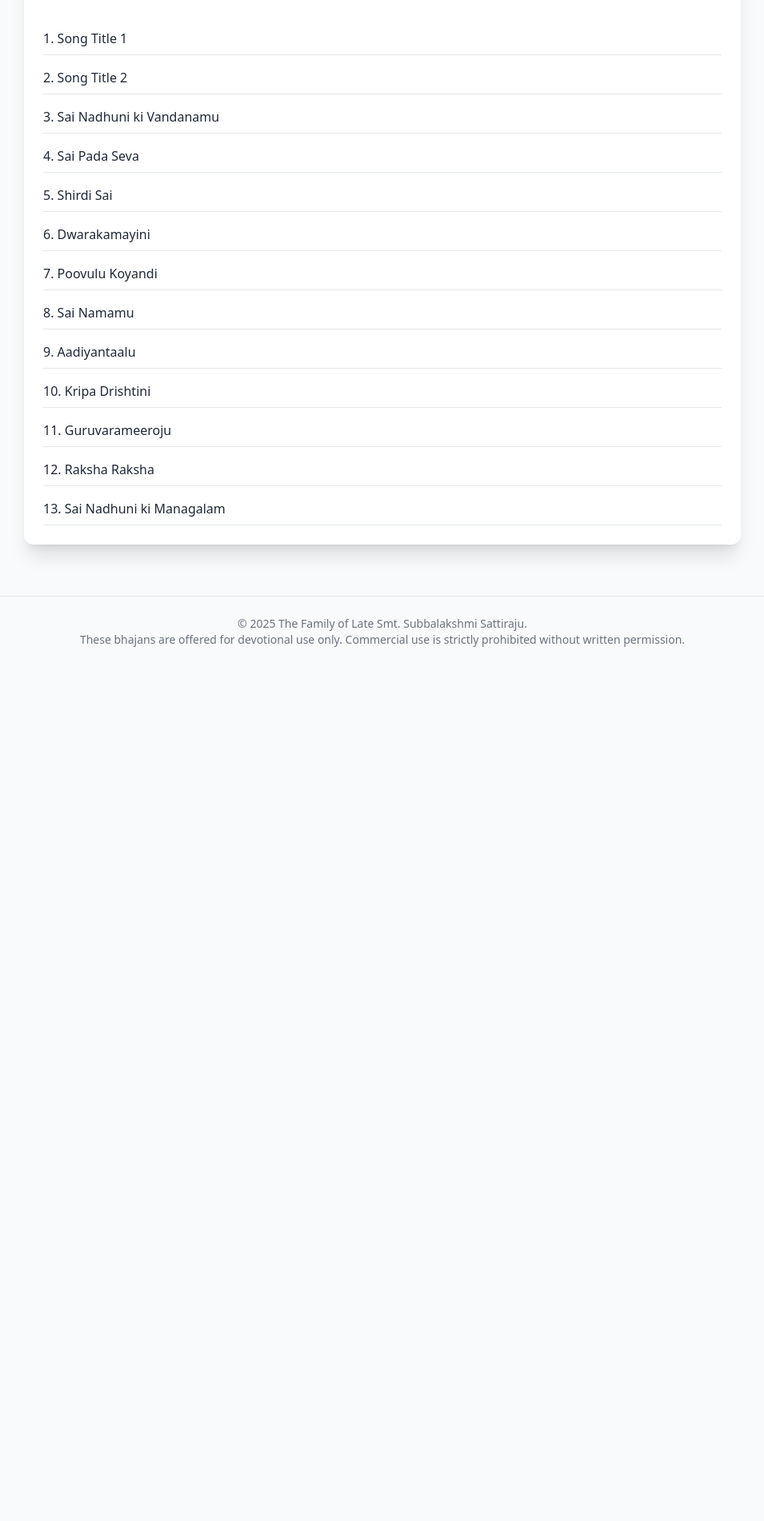
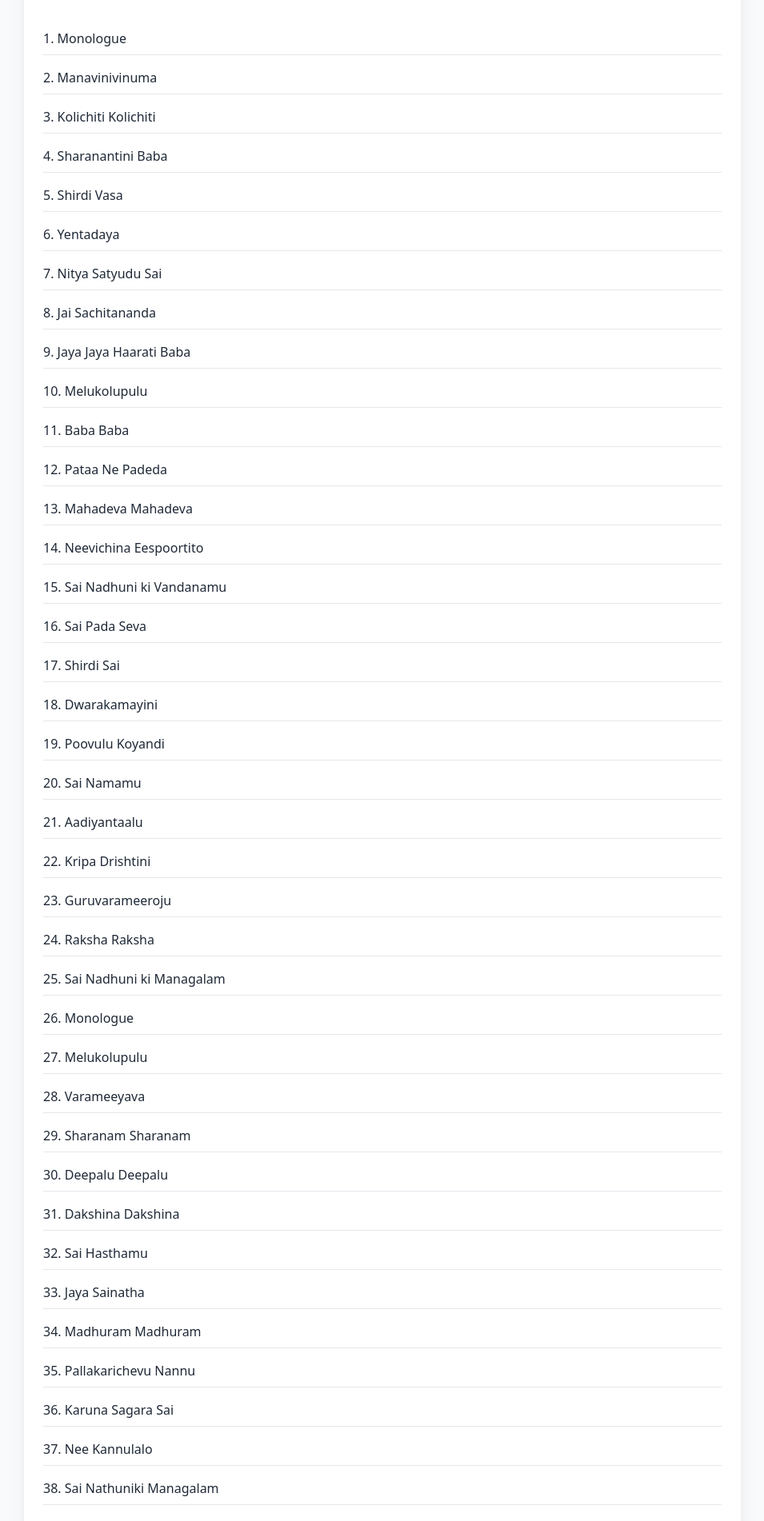
Before and after one commit to shekhar1971/saisubhanjali.com, a Next.js app: page /bhajans/play-all in a window 1280 px wide. Shown: the part 300-2202 px from the top of the page at 80% size, without its empty margins (162-1117 px from the left). Before the commit the page ends 1134 px from the top, so only its background shows below. Built offline with nearby package versions, Linux system fonts and the light colour scheme.

Commit message:
Update CDsData.ts

```diff
--- a/components/CDsData.ts
+++ b/components/CDsData.ts
@@ -1,69 +1,99 @@
 export const baseURL =
-  "https://juotvbuuyiisjjviqofc.supabase.co/storage/v1/object/public/sai-subhanjali-audio/";
+  'https://juotvbuuyiisjjviqofc.supabase.co/storage/v1/object/public/sai-subhanjali-audio/';
 
 export const CDs = [
   {
     cdNumber: "CD1",
     songs: [
-      {
-        file: "01 Track 1-songname.mp3",
-        title: "Song Title 1",
-      },
-      {
-        file: "01 Track 2-songname.mp3",
-        title: "Song Title 2",
-      },
-      // Add other CD1 songs here
+      { file: '01 Track 1-Monologue.mp3', title: 'Monologue' },
+      { file: '01 Track 2-Manavinivinuma.mp3', title: 'Manavinivinuma' },
+      { file: '01 Track 3-Kolichiti Kolichiti.mp3', title: 'Kolichiti Kolichiti' },
+      { file: '01 Track 4-Sharanantini Baba.mp3', title: 'Sharanantini Baba' },
+      { file: '01 Track 5-Shirdi Vasa.mp3', title: 'Shirdi Vasa' },
+      { file: '01 Track 6-Yentadaya.mp3', title: 'Yentadaya' },
+      { file: '01 Track 7-Nitya Satyudu Sai.mp3', title: 'Nitya Satyudu Sai' },
+      { file: '01 Track 8-Jai Sachitananda.mp3', title: 'Jai Sachitananda' },
+      { file: '01 Track 9-Jaya Jaya Haarati Baba.mp3', title: 'Jaya Jaya Haarati Baba' },
+      { file: '01 Track 10-Melukolupulu.mp3', title: 'Melukolupulu' },
+      { file: '01 Track 11-Baba Baba.mp3', title: 'Baba Baba' },
+      { file: '01 Track 12-Pataa Ne Padeda.mp3', title: 'Pataa Ne Padeda' },
+      { file: '01 Track 13-Mahadeva Mahadeva.mp3', title: 'Mahadeva Mahadeva' },
+      { file: '01 Track 14-Neevichina Eespoortito.mp3', title: 'Neevichina Eespoortito' },
     ],
   },
   {
     cdNumber: "CD2",
     songs: [
-      {
-        file: "02 Track 1-Sai Nadhuni ki Vandanamu.mp3",
-        title: "Sai Nadhuni ki Vandanamu",
+      { file: '02 Track 1-Sai Nadhuni ki Vandanamu.mp3', title: 'Sai Nadhuni ki Vandanamu' },
+      { file: '02 Track 2-Sai Pada Seva.mp3', title: 'Sai Pada Seva' },
+      { file: '02 Track 3-Shirdi Sai.mp3', title: 'Shirdi Sai' },
+      { file: '02 Track 4-Dwarakamayini.mp3', title: 'Dwarakamayini' },
+      { file: '02 Track 5-Poovulu Koyandi.mp3', title: 'Poovulu Koyandi' },
+      { file: '02 Track 6-Sai Namamu.mp3', title: 'Sai Namamu' },
+      { file: '02 Track 7-Aadiyantaalu.mp3', title: 'Aadiyantaalu' },
+      { file: '02 Track 8-Kripa Drishtini.mp3', title: 'Kripa Drishtini' },
+      { file: '02 Track 9-Guruvarameeroju.mp3', title: 'Guruvarameeroju' },
+      { file: '02 Track 10-Raksha Raksha.mp3', title: 'Raksha Raksha' },
+      { file: '02 Track 11-Sai Nadhuni ki Managalam.mp3', title: 'Sai Nadhuni ki Managalam' },
+    ],
   },
   {
-        file: "02 Track 2-Sai Pada Seva.mp3",
-        title: "Sai Pada Seva",
+    cdNumber: "CD3",
+    songs: [
+      { file: '03 Track 1-Monologue.mp3', title: 'Monologue' },
+      { file: '03 Track 2-Melukolupulu.mp3', title: 'Melukolupulu' },
+      { file: '03 Track 3-Varameeyava.mp3', title: 'Varameeyava' },
+      { file: '03 Track 4-Sharanam Sharanam.mp3', title: 'Sharanam Sharanam' },
+      { file: '03 Track 5-Deepalu Deepalu.mp3', title: 'Deepalu Deepalu' },
+      { file: '03-Track 6-Dakshina Dakshina.mp3', title: 'Dakshina Dakshina' },
+      { file: '03-Track 7-Sai Hasthamu.mp3', title: 'Sai Hasthamu' },
+      { file: '03 Track 8-Jaya Sainatha.mp3', title: 'Jaya Sainatha' },
+      { file: '03 Track 9-Madhuram Madhuram.mp3', title: 'Madhuram Madhuram' },
+      { file: '03 Track 10-Pallakarichevu Nannu.mp3', title: 'Pallakarichevu Nannu' },
+      { file: '03 Track 11-Karuna Sagara Sai.mp3', title: 'Karuna Sagara Sai' },
+      { file: '03-Track 12-Nee Kannulalo.mp3', title: 'Nee Kannulalo' },
+      { file: '03 Track 13-Sai Nathuniki Managalam.mp3', title: 'Sai Nathuniki Managalam' },
+      { file: '03 Track 14-Sayaninchu.mp3', title: 'Sayaninchu' },
+    ],
   },
   {
-        file: "02 Track 3-Shirdi Sai.mp3",
-        title: "Shirdi Sai",
+    cdNumber: "CD4",
+    songs: [
+      { file: '04 Track 1-Akhianda Koti.mp3', title: 'Akhianda Koti' },
+      { file: '04 Track 2- Sairam Sairam.mp3', title: 'Sairam Sairam' },
+      { file: '04 Track 3-Aasanamu Vesaanu.mp3', title: 'Aasanamu Vesaanu' },
+      { file: '04 Track 4-Koluvai Vunavu.mp3', title: 'Koluvai Vunavu' },
+      { file: '04 Track 5-Kalaloki Rava.mp3', title: 'Kalaloki Rava' },
+      { file: '04 Track 6-Akhanda Vishwam.mp3', title: 'Akhanda Vishwam' },
+      { file: '04 Track 7-Amma Lalithambika.mp3', title: 'Amma Lalithambika' },
+      { file: '04 Track 8-Shamboo Shamboo.mp3', title: 'Shamboo Shamboo' },
+      { file: '04 Track 9-Mata Saraswati.mp3', title: 'Mata Saraswati' },
+      { file: '04 Track 10-Namastute.mp3', title: 'Namastute' },
+      { file: '04 Track 11-Govinda Govinda.mp3', title: 'Govinda Govinda' },
+      { file: '04 Track 12-Tallivi Neeve.mp3', title: 'Tallivi Neeve' },
+      { file: '04 Track 13-Aaraginchu.mp3', title: 'Aaraginchu' },
+      { file: '04 Track 14-Mangalam.mp3', title: 'Mangalam' },
+    ],
   },
   {
-        file: "02 Track 4-Dwarakamayini.mp3",
-        title: "Dwarakamayini",
+    cdNumber: "CD5",
+    songs: [
+      { file: '05 Track 1-Om Sai Vandanamu.mp3', title: 'Om Sai Vandanamu' },
+      { file: '05 Track 2- Vinayaka.mp3', title: 'Vinayaka' },
+      { file: '05 Track 3-Sai O Sai.mp3', title: 'Sai O Sai' },
+      { file: '05 Track 4-Hanumanthaiya.mp3', title: 'Hanumanthaiya' },
+      { file: '05 Track 5-Yanta Chusina.mp3', title: 'Yanta Chusina' },
+      { file: '05 Track 6-Tirupathi Venkata Ramana.mp3', title: 'Tirupathi Venkata Ramana' },
+      { file: '05 Track 7-Sai Neeve.mp3', title: 'Sai Neeve' },
+      { file: '05 Track 8-Sharanam Sharanam Aiyappa.mp3', title: 'Sharanam Sharanam Aiyappa' },
+      { file: '05 Track 9-Sheeladhi Anugramam.mp3', title: 'Sheeladhi Anugramam' },
+      { file: '05 Track 10-Managalam.mp3', title: 'Managalam' },
+    ],
   },
   {
-        file: "02 Track 5-Poovulu Koyandi.mp3",
-        title: "Poovulu Koyandi",
-      },
-      {
-        file: "02 Track 6-Sai Namamu.mp3",
-        title: "Sai Namamu",
-      },
-      {
-        file: "02 Track 7-Aadiyantaalu.mp3",
-        title: "Aadiyantaalu",
-      },
-      {
-        file: "02 Track 8-Kripa Drishtini.mp3",
-        title: "Kripa Drishtini",
-      },
-      {
-        file: "02 Track 9-Guruvarameeroju.mp3",
-        title: "Guruvarameeroju",
-      },
-      {
-        file: "02 Track 10-Raksha Raksha.mp3",
-        title: "Raksha Raksha",
-      },
-      {
-        file: "02 Track 11-Sai Nadhuni ki Managalam.mp3",
-        title: "Sai Nadhuni ki Managalam",
-      },
+    cdNumber: "CD6",
+    songs: [
+      { file: '06 Track 1-Akhanda Jyoti.mp3', title: 'Akhanda Jyoti' },
     ],
   },
-  // Repeat for CD3, CD4, CD5, CD6 following the same structure
 ];
```
Lines whose indentation alone changed are shown as unchanged.
